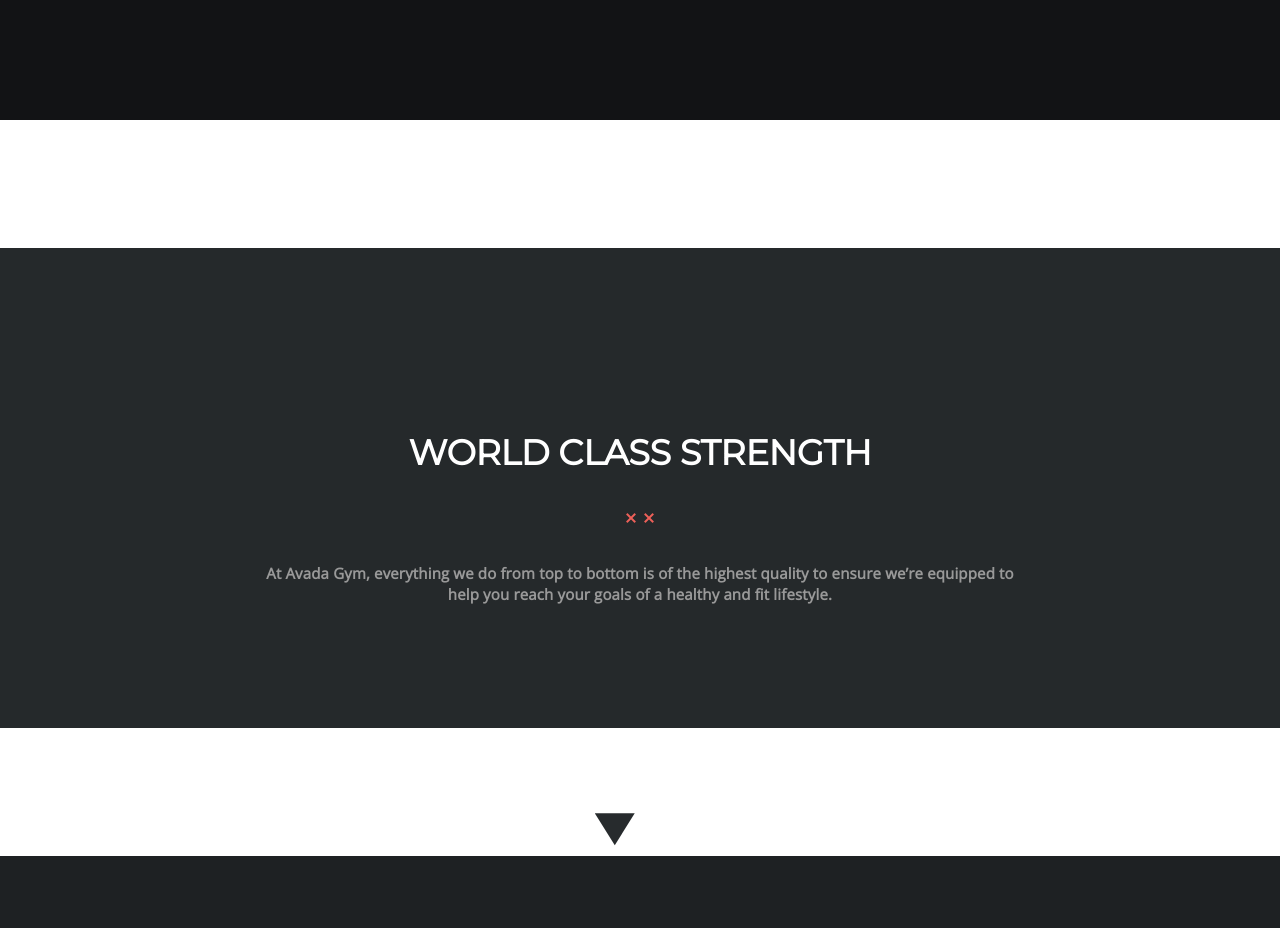
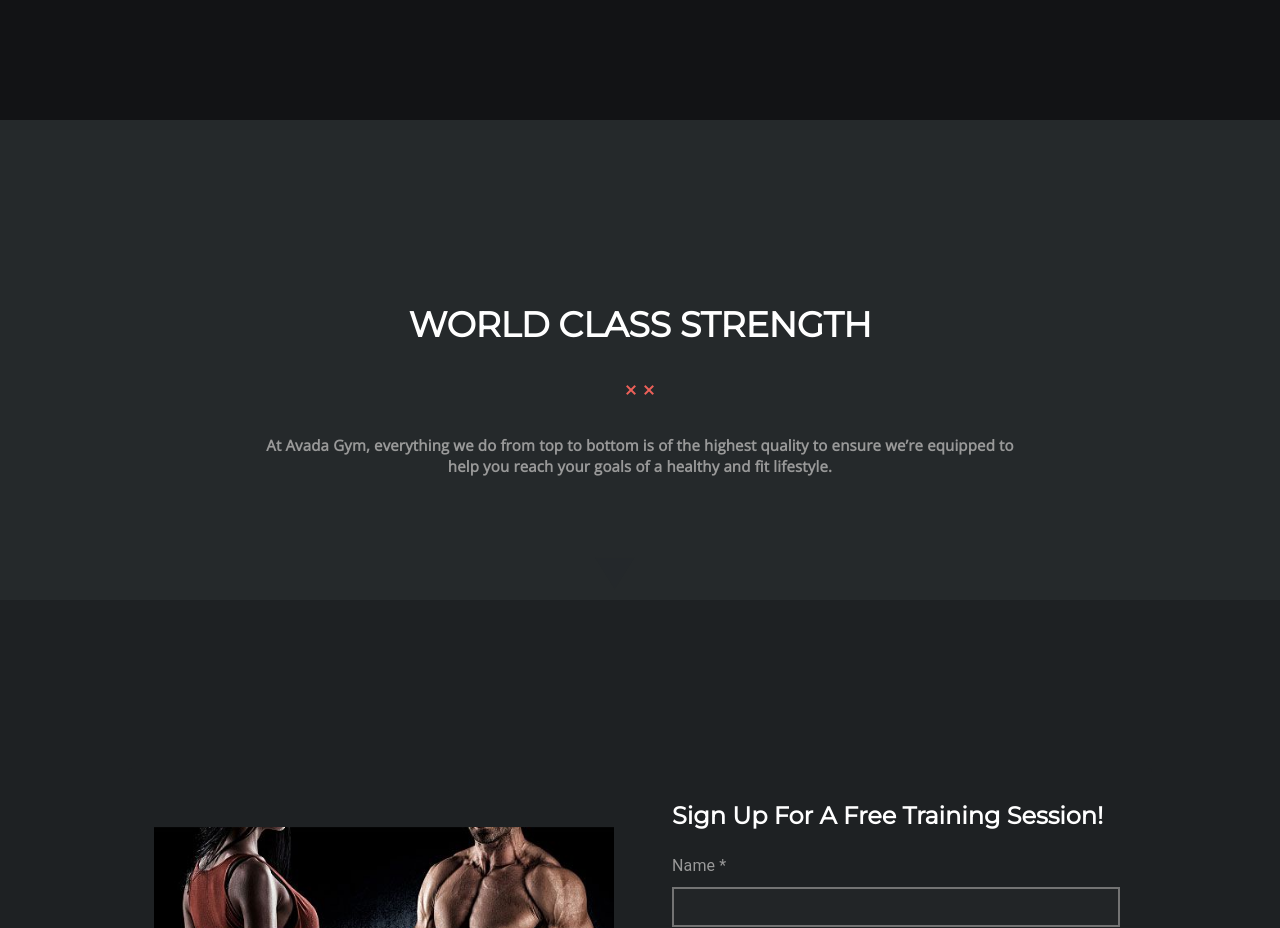
Before and after one commit to SabaAsgarian/Avada_Gym_Typscript, a Next.js app: page / in a window 1280 px wide. Shown: the part 840-1768 px from the top of the page. Built offline with nearby package versions, Linux system fonts and the light colour scheme.

Commit message:
Update page.tsx

```diff
--- a/src/app/page.tsx
+++ b/src/app/page.tsx
@@ -240,7 +240,7 @@
 
 
       </div>
-      <Box sx={{ width: '100%', minHeight: '60vh', maxHeight: 'auto', backgroundColor: '#25292b', display: 'flex', justifyContent: 'center', alignItems: 'center',marginBottom: '10%',marginTop: '10%' }}>
+      <Box sx={{ width: '100%', minHeight: '60vh', maxHeight: 'auto', backgroundColor: '#25292b', display: 'flex', justifyContent: 'center', alignItems: 'center', }}>
         <Box sx={{ width: '60%', height: 'auto', display: 'flex', justifyContent: 'center', alignItems: 'center', flexDirection: 'column', textAlign: 'center' }}>
           <Typography variant='h2' sx={{ marginTop: '8%', marginBottom: '5%', fontSize: '35px', color: 'white', fontFamily: 'mt', fontWeight: 'bolder' }}>WORLD CLASS STRENGTH</Typography>
           <Image src={XX} alt='XX' width={30} height={30} style={{}} />
```
